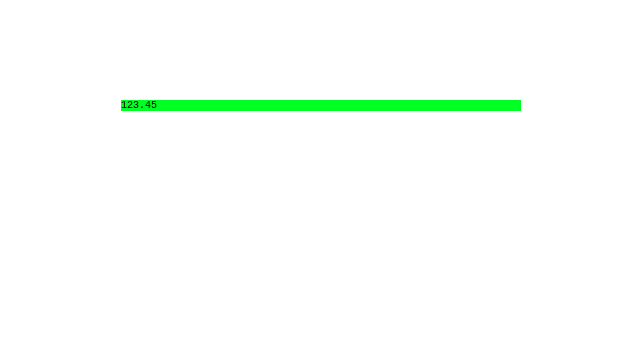
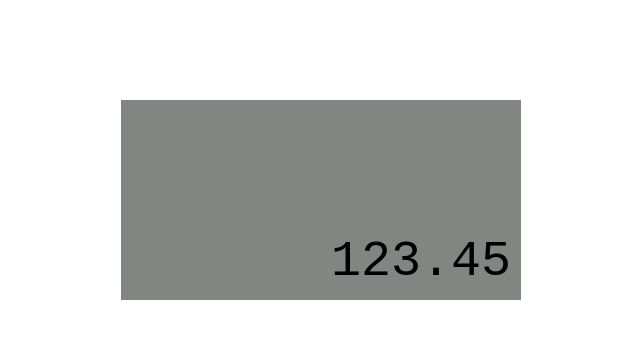
Before and after one commit to Victor239A/Calculadora-2025, a plain HTML site: page index.html in a window 1280 px wide. Shown: the whole page, without its empty margins (319-959 px from the left). Drawn offline with Linux system fonts and the light colour scheme.

Commit message:
Se completa la pantalla

```diff
--- a/views/pantallaView.css
+++ b/views/pantallaView.css
@@ -1,3 +1,15 @@
 .pantalla {
-    background-color: rgb(0, 255, 34);
+    height: 20rem;
+    background-color: rgb(130, 134, 130);
+    padding: 1rem;
+
+    font-size: 5rem;
+    font-size: 600;
+
+    display: flex;
+    align-items: end;
+    justify-content: right;
+
+
+
 }
```
